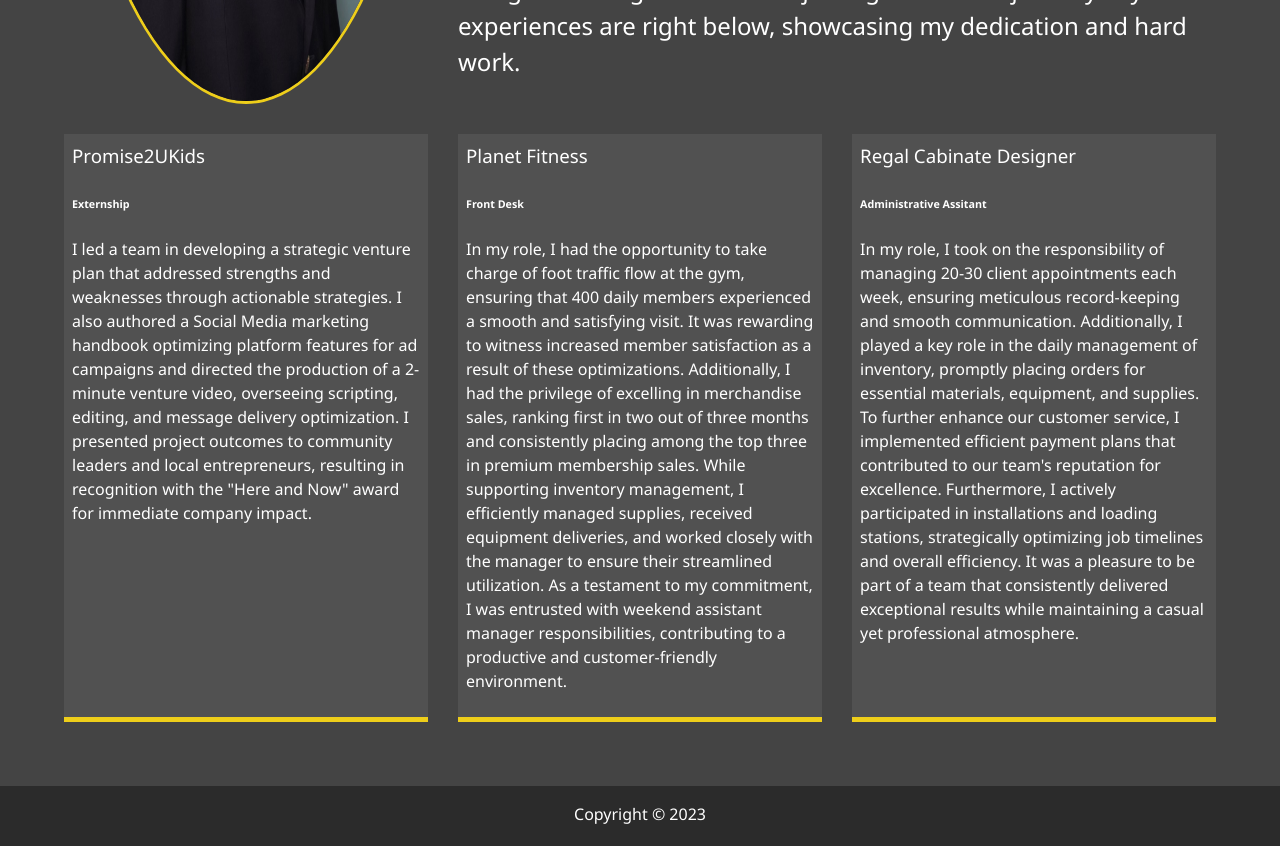
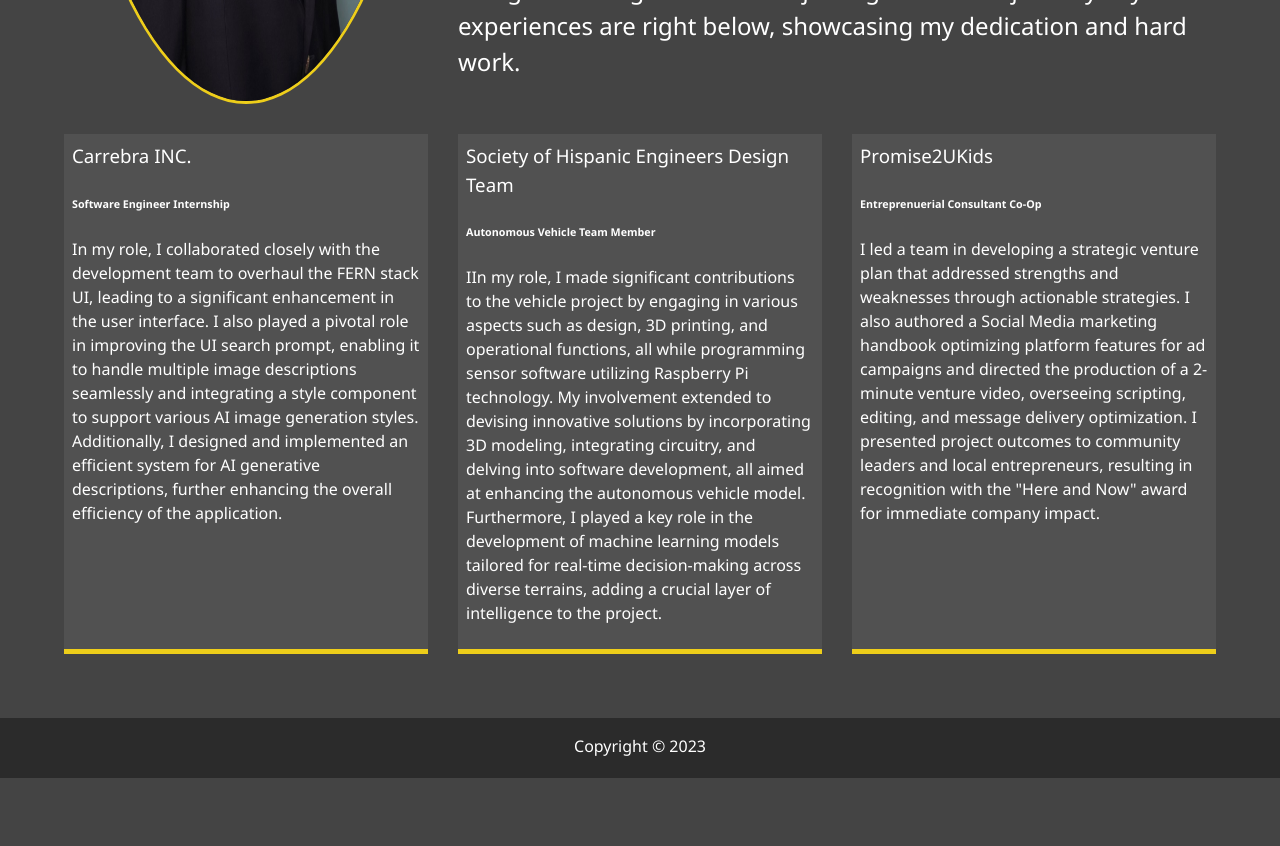
Before and after one commit to leonardocoba/modern_portfolio, a website: page dist/about.html in a window 1280 px wide. Shown: the part 1060-1906 px from the top of the page. After the commit the page ends 1838 px from the top, so only its background shows below. Drawn offline with Linux system fonts and the light colour scheme.

Commit message:
Updated 9/20/23

```diff
--- a/dist/about.html
+++ b/dist/about.html
@@ -76,8 +76,38 @@
           </p>
         </div>
         <div class="job job1">
+          <h3>Carrebra INC.</h3>
+          <h6>Software Engineer Internship</h6>
+          <p>
+            In my role, I collaborated closely with the development team to
+            overhaul the FERN stack UI, leading to a significant enhancement in
+            the user interface. I also played a pivotal role in improving the UI
+            search prompt, enabling it to handle multiple image descriptions
+            seamlessly and integrating a style component to support various AI
+            image generation styles. Additionally, I designed and implemented an
+            efficient system for AI generative descriptions, further enhancing
+            the overall efficiency of the application.
+          </p>
+        </div>
+        <div class="job job2">
+          <h3>Society of Hispanic Engineers Design Team</h3>
+          <h6>Autonomous Vehicle Team Member</h6>
+          <p>
+            IIn my role, I made significant contributions to the vehicle project
+            by engaging in various aspects such as design, 3D printing, and
+            operational functions, all while programming sensor software
+            utilizing Raspberry Pi technology. My involvement extended to
+            devising innovative solutions by incorporating 3D modeling,
+            integrating circuitry, and delving into software development, all
+            aimed at enhancing the autonomous vehicle model. Furthermore, I
+            played a key role in the development of machine learning models
+            tailored for real-time decision-making across diverse terrains,
+            adding a crucial layer of intelligence to the project.
+          </p>
+        </div>
+        <div class="job job3">
           <h3>Promise2UKids</h3>
-          <h6>Externship</h6>
+          <h6>Entreprenuerial Consultant Co-Op</h6>
           <p>
             I led a team in developing a strategic venture plan that addressed
             strengths and weaknesses through actionable strategies. I also
@@ -89,41 +119,6 @@
             Now" award for immediate company impact.
           </p>
         </div>
-        <div class="job job2">
-          <h3>Planet Fitness</h3>
-          <h6>Front Desk</h6>
-          <p>
-            In my role, I had the opportunity to take charge of foot traffic
-            flow at the gym, ensuring that 400 daily members experienced a
-            smooth and satisfying visit. It was rewarding to witness increased
-            member satisfaction as a result of these optimizations.
-            Additionally, I had the privilege of excelling in merchandise sales,
-            ranking first in two out of three months and consistently placing
-            among the top three in premium membership sales. While supporting
-            inventory management, I efficiently managed supplies, received
-            equipment deliveries, and worked closely with the manager to ensure
-            their streamlined utilization. As a testament to my commitment, I
-            was entrusted with weekend assistant manager responsibilities,
-            contributing to a productive and customer-friendly environment.
-          </p>
-        </div>
-        <div class="job job3">
-          <h3>Regal Cabinate Designer</h3>
-          <h6>Administrative Assitant</h6>
-          <p>
-            In my role, I took on the responsibility of managing 20-30 client
-            appointments each week, ensuring meticulous record-keeping and
-            smooth communication. Additionally, I played a key role in the daily
-            management of inventory, promptly placing orders for essential
-            materials, equipment, and supplies. To further enhance our customer
-            service, I implemented efficient payment plans that contributed to
-            our team's reputation for excellence. Furthermore, I actively
-            participated in installations and loading stations, strategically
-            optimizing job timelines and overall efficiency. It was a pleasure
-            to be part of a team that consistently delivered exceptional results
-            while maintaining a casual yet professional atmosphere.
-          </p>
-        </div>
       </div>
     </main>
     <footer id="main-footer">Copyright &copy; 2023</footer>
```
Also changed, not shown: dist/contact.html (+3 -3 lines), dist/work.html (+53 -5 lines).
